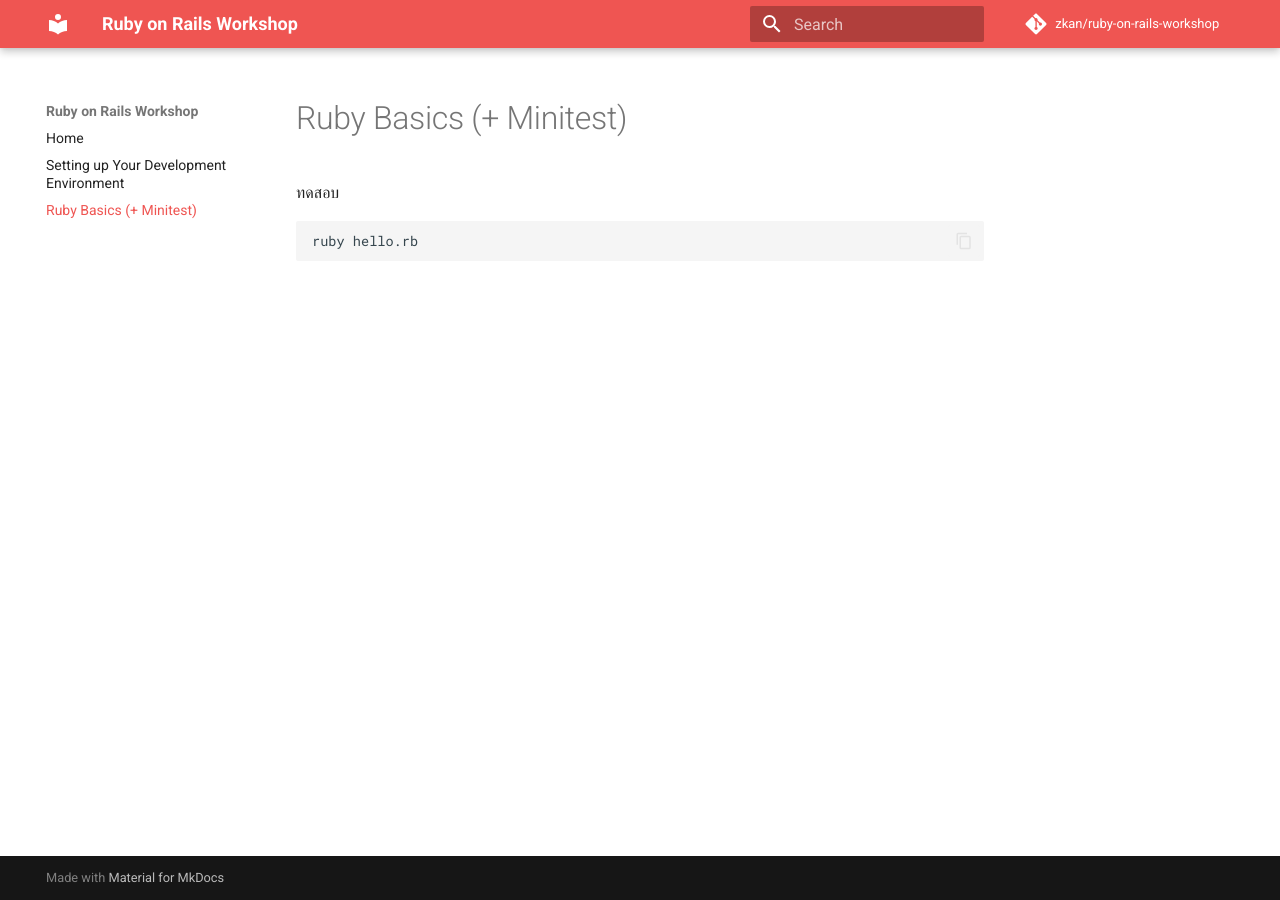
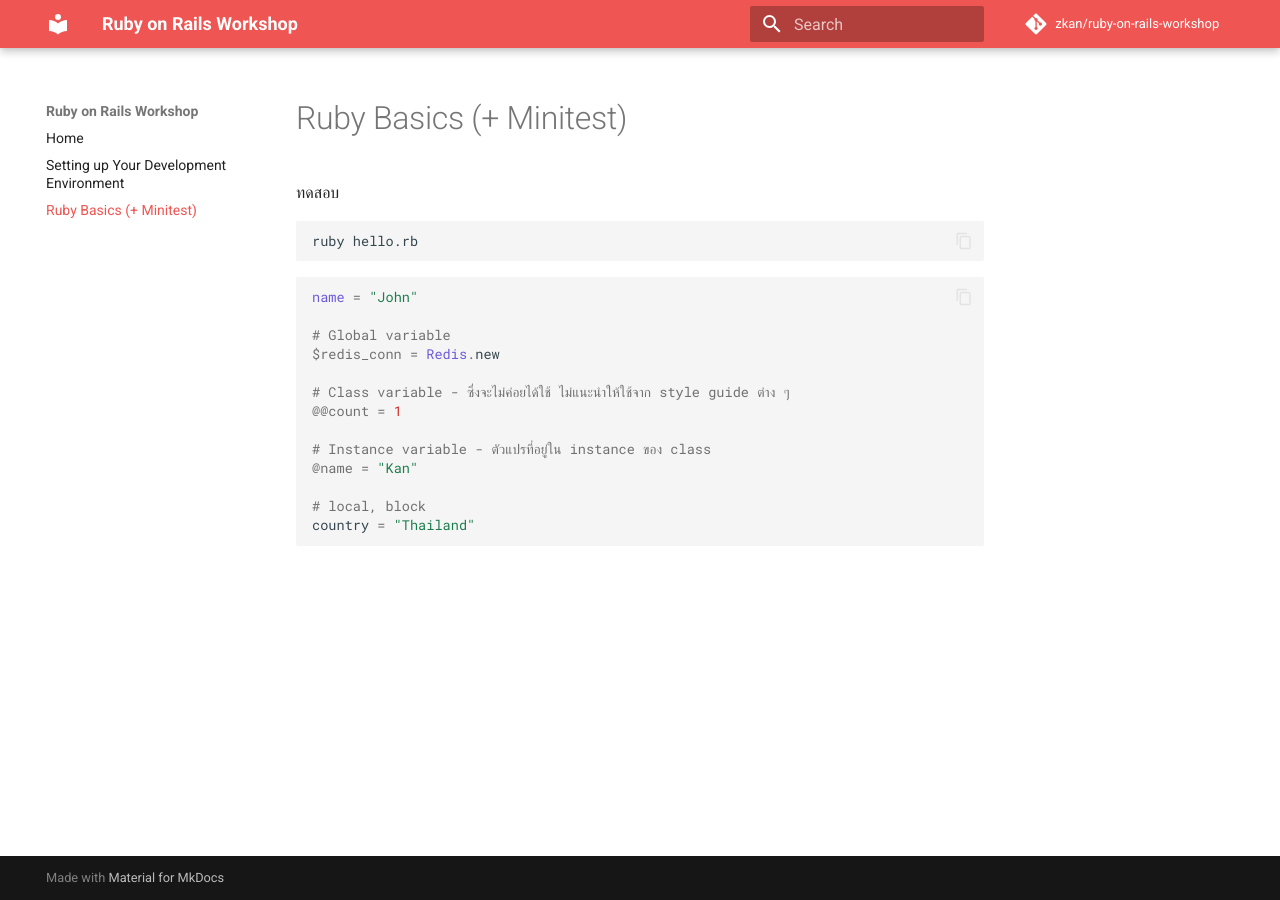
Before and after one commit to zkan/rails-unpacked-and-demystified-workshop, an MkDocs documentation site: the page built from docs/ruby-basics.md, in a window 1280 px wide. Built offline with MkDocs 1.6.1 and Material for MkDocs 9.7.7, drawn with Linux system fonts in a browser that asks for light colours; comment, search, counter and statistics services are not loaded.

Commit message:
Add some Ruby code

````diff
--- a/docs/ruby-basics.md
+++ b/docs/ruby-basics.md
@@ -5,3 +5,19 @@
 ```bash
 ruby hello.rb
 ```
+
+```ruby
+name = "John"
+
+# Global variable
+$redis_conn = Redis.new
+
+# Class variable - ซึ่งจะไม่ค่อยได้ใช้ ไม่แนะนำให้ใช้จาก style guide ต่าง ๆ
+@@count = 1
+
+# Instance variable - ตัวแปรที่อยู่ใน instance ของ class
+@name = "Kan"
+
+# local, block
+country = "Thailand"
+```
````
